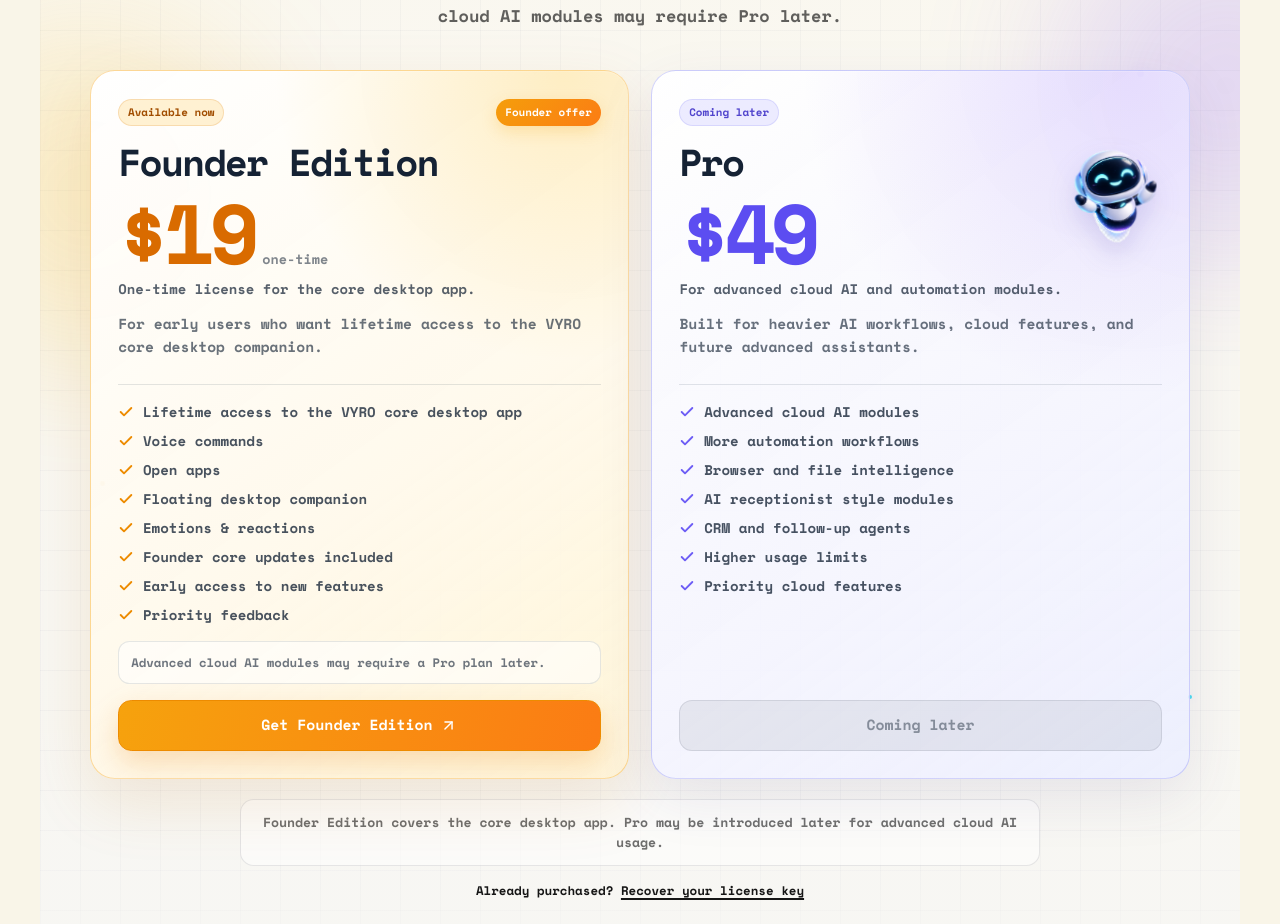
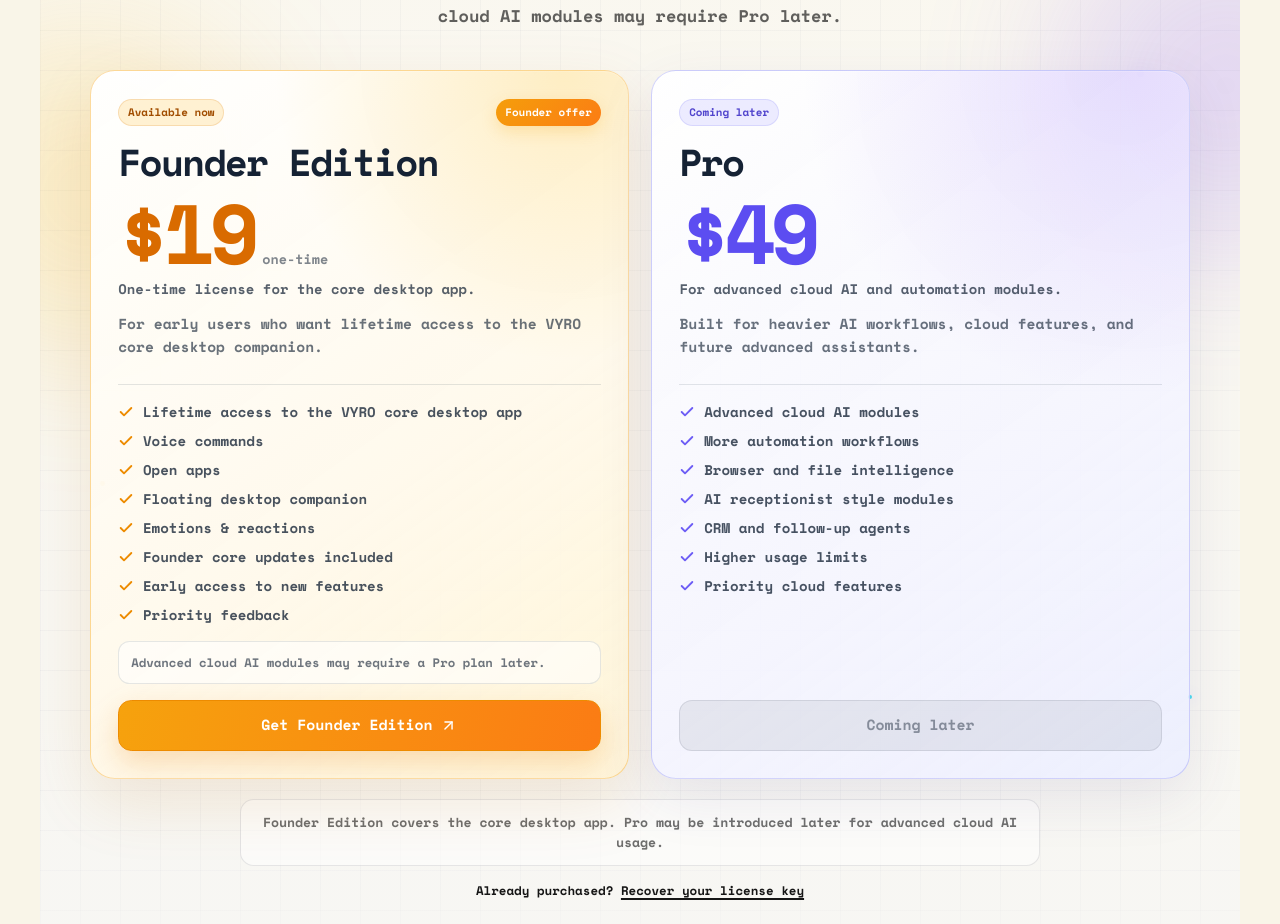
Before and after one commit to Kipasa33/VYRO-Landing, a Next.js app: page / in a window 1280 px wide. Shown: the part 3986-4910 px from the top of the page. Built offline with nearby package versions, Linux system fonts and the light colour scheme.

Commit message:
Remove robot from Pro pricing card

```diff
--- a/app/globals.css
+++ b/app/globals.css
@@ -682,10 +682,6 @@
 .pricing-card-pro .pricing-price strong { color: #5c4df1; }
 .pricing-card:hover .pricing-price strong { filter: drop-shadow(0 0 .75rem rgba(99,102,241,.18)); transform: translateY(-1px); }
 .pricing-price span { font-family: var(--font-sans); font-size: .84rem; font-weight: 650; color: rgba(21,34,52,.55); }
-.pricing-pro-hero { display: grid; grid-template-columns: minmax(0,1fr) auto; align-items: center; gap: .5rem; }
-.pricing-pro-robot { width: clamp(5.4rem,22vw,7.25rem); margin: .3rem -.25rem -.4rem 0; transform-origin: 50% 78%; animation: pricing-robot-float 4.2s ease-in-out infinite; filter: drop-shadow(0 .8rem .8rem rgba(73,62,170,.17)); }
-.pricing-pro-robot-image { display: block; width: 100%; height: auto; }
-.pricing-card-pro:hover .pricing-pro-robot { animation: pricing-robot-bounce .78s cubic-bezier(.22,1,.36,1); }
 .pricing-helper { margin: .55rem 0 0; font-family: var(--font-sans); font-size: .87rem; line-height: 1.45; font-weight: 720; color: rgba(21,34,52,.72); }
 .pricing-description { min-height: 3rem; margin: .85rem 0 0; font-family: var(--font-sans); font-size: .91rem; line-height: 1.55; font-weight: 520; color: rgba(21,34,52,.64); }
 .pricing-features { display: grid; gap: .58rem; margin: 1.15rem 0 0; padding: 1.1rem 0 0; border-top: 1px solid rgba(26,48,69,.12); list-style: none; }
@@ -703,8 +699,6 @@
 @keyframes pricing-title-shimmer { to { background-position: -220% 0; } }
 @keyframes pricing-orb-drift { 0%,100% { transform: translate3d(0,0,0) scale(1); } 50% { transform: translate3d(2rem,-1.25rem,0) scale(1.08); } }
 @keyframes pricing-particle-float { 0%,100% { transform: translateY(0); opacity: .35; } 50% { transform: translateY(-1.2rem); opacity: .9; } }
-@keyframes pricing-robot-float { 0%,100% { transform: translateY(0) rotate(-1deg); } 50% { transform: translateY(-.45rem) rotate(1deg); } }
-@keyframes pricing-robot-bounce { 0%,100% { transform: translateY(0) rotate(0) scale(1); } 35% { transform: translateY(-1rem) rotate(-7deg) scale(1.06); } 65% { transform: translateY(-.35rem) rotate(5deg) scale(1.03); } }
 @media (min-width:768px){.pricing{padding:6.5rem 2rem}.pricing-grid{grid-template-columns:repeat(2,minmax(0,1fr));gap:1.4rem;align-items:stretch}.pricing-card{height:100%;padding:1.7rem}.pricing-description{min-height:3.25rem}.pricing-card-pro .pricing-card-cta{margin-top:auto}}
-@media (max-width:767px){.pricing{border-radius:1.75rem}.pricing-pro-robot{width:5.7rem}.pricing-particle{display:none}.pricing-heading h2{font-size:clamp(2.25rem,12vw,3.35rem)}}
-@media (prefers-reduced-motion:reduce){.pricing-card,.pricing-card-cta,.pricing-heading h2 em{transition:none!important;transform:none!important}.pricing-heading h2 em,.pricing-orb,.pricing-particle,.pricing-pro-robot{animation:none!important}}
+@media (max-width:767px){.pricing{border-radius:1.75rem}.pricing-particle{display:none}.pricing-heading h2{font-size:clamp(2.25rem,12vw,3.35rem)}}
+@media (prefers-reduced-motion:reduce){.pricing-card,.pricing-card-cta,.pricing-heading h2 em{transition:none!important;transform:none!important}.pricing-heading h2 em,.pricing-orb,.pricing-particle{animation:none!important}}
--- a/app/page.tsx
+++ b/app/page.tsx
@@ -2,7 +2,6 @@
 
 import { motion, type Variants } from "framer-motion";
 import { ArrowDown, ArrowUpRight, Check, ChevronDown, Moon, Play, Sun } from "lucide-react";
-import Image from "next/image";
 import { useEffect, useRef, useState } from "react";
 import PixelDrift from "./components/PixelDrift";
 import VyroFeatureSpotlight from "./components/VyroFeatureSpotlight";
@@ -165,23 +164,9 @@
       <div className="pricing-card-topline">
         <span className="pricing-availability">Coming later</span>
       </div>
-      <div className="pricing-pro-hero">
-        <div>
-          <h3>Pro</h3>
-          <div className="pricing-price" aria-label="Pro is planned at 49 dollars">
-            <strong>$49</strong>
-          </div>
-        </div>
-        <div className="pricing-pro-robot" aria-hidden="true">
-          <Image
-            src="/vyro-mascot-clean.png"
-            alt=""
-            width={190}
-            height={190}
-            sizes="(max-width: 767px) 88px, 116px"
-            className="pricing-pro-robot-image"
-          />
-        </div>
+      <h3>Pro</h3>
+      <div className="pricing-price" aria-label="Pro is planned at 49 dollars">
+        <strong>$49</strong>
       </div>
       <p className="pricing-helper">For advanced cloud AI and automation modules.</p>
       <p className="pricing-description">Built for heavier AI workflows, cloud features, and future advanced assistants.</p>
```
